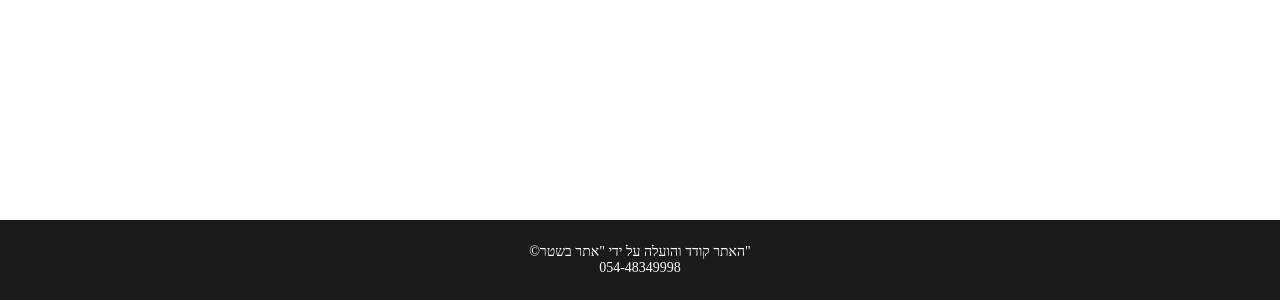
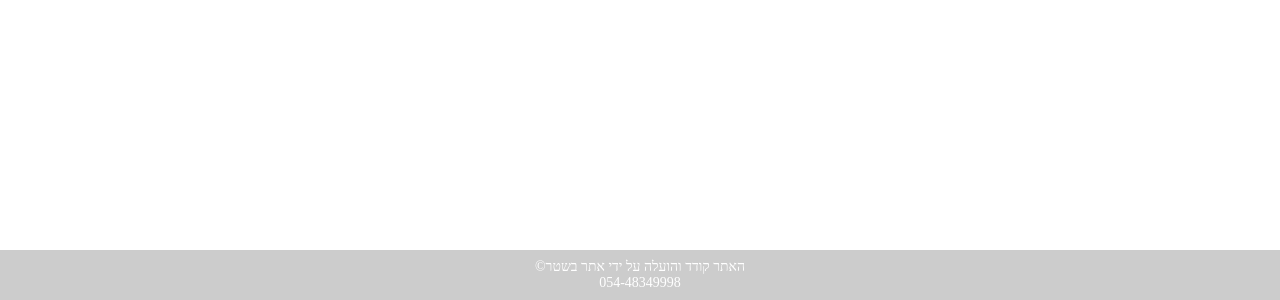
Before and after one commit to noamrap/SNIPPEST, a plain HTML site: page index.html in a window 1280 px wide. Shown: the part 500-800 px from the top of the page. Drawn offline with Linux system fonts and the light colour scheme.

Commit message:
Update index.html

```diff
--- a/index.html
+++ b/index.html
@@ -47,9 +47,20 @@
     </div>
     <div class="footer">
         <p>
-            &copy;האתר קודד והועלה על ידי <a href="https://noamrap.github.io/Noam-s-Site/"> "אתר בשטר"</a> <br />
+            &copy;האתר קודד והועלה על ידי <a href="https://noamrap.github.io/Noam-s-Site/"> אתר בשטר</a> <br />
             054-48349998
         </p>
     </div>
+    <style>
+    .footer {
+  position: fixed;
+  bottom: 0;
+  left: 0;
+  right: 0;
+  height: 50px;
+  background-color: #ccc;
+  text-align: center;
+}
+    </style>
 </body>
 </html>
```
